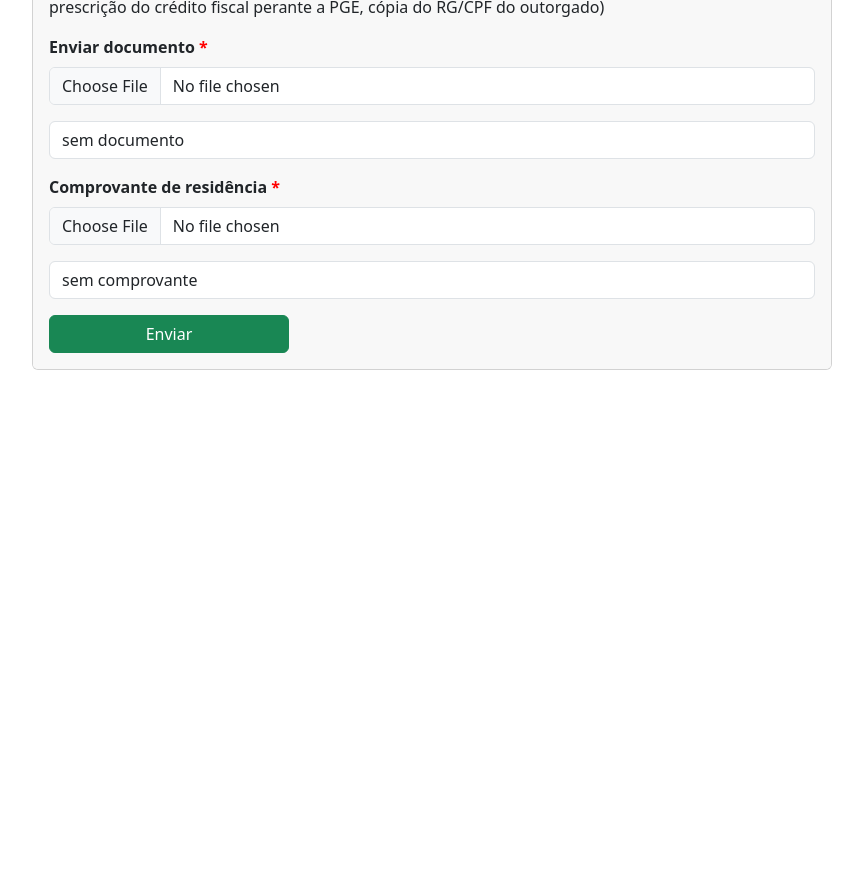
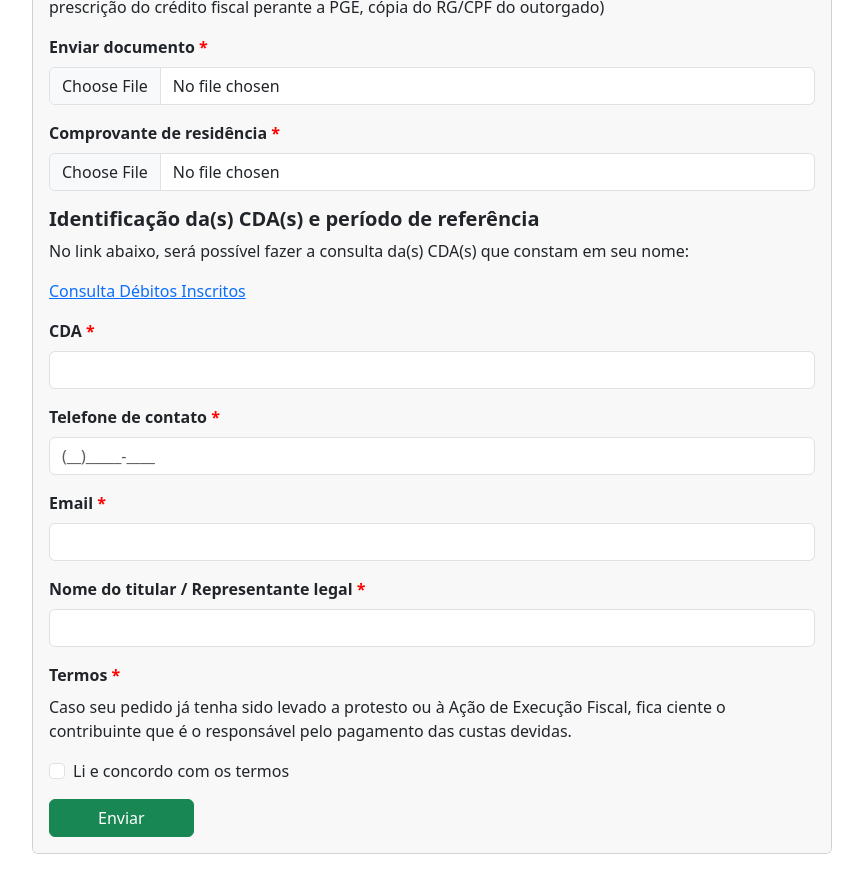
Before and after one commit to abudluan/forms-site-pge, a React (Create React App) app: page / in a window 1280 px wide. Shown: the part 640-1526 px from the top of the page, without its empty margins (208-1071 px from the left). Before the commit the page ends 1042 px from the top, so only its background shows below. Built offline with nearby package versions, Linux system fonts and the light colour scheme.

Commit message:
feat: todos os campos do formulário enviando para a planilha

```diff
--- a/src/components/Form1/Form1.js
+++ b/src/components/Form1/Form1.js
@@ -10,7 +10,12 @@ const Form1 = () => {
         "entry.1830245759": "",
         "entry.753111962": "",
         "entry.2122914383": "sem documento",
-        "entry.1709330095": "sem comprovante"
+        "entry.1709330095": "sem comprovante",
+        "entry.965698881": "",
+        "entry.1160402993": "",
+        "entry.1844713475": "",
+        "entry.249723496": "",
+
     });
 
     const handleInputData = (input) => (e) => {
@@ -22,12 +27,22 @@ const Form1 = () => {
         }));
     };
 
+
     async function handleSubmit(e) {
         e.preventDefault();
         setSubmit(true);
 
         try {
-            let url = `https://docs.google.com/forms/d/e/1FAIpQLSffrX55aeqhkSSAKDr7o6AvkUsBDTG2a3S2Wmy3LoRztUpHgg/formResponse?entry.1830245759=${formData["entry.1830245759"]}&entry.753111962=${formData["entry.753111962"]}&entry.2122914383=${formData["entry.2122914383"]}&entry.1709330095=${formData["entry.1709330095"]}`;
+            let url = `https://docs.google.com/forms/d/e/1FAIpQLSffrX55aeqhkSSAKDr7o6AvkUsBDTG2a3S2Wmy3LoRztUpHgg/formResponse?entry.1830245759=${formData["entry.1830245759"]}
+            &entry.753111962=${formData["entry.753111962"]}
+            &entry.2122914383=${formData["entry.2122914383"]}
+            &entry.1709330095=${formData["entry.1709330095"]}
+            &entry.965698881=${formData["entry.965698881"]}
+            &entry.1160402993=${formData["entry.1160402993"]}
+            &entry.1844713475=${formData["entry.1844713475"]}
+            &entry.249723496=${formData["entry.249723496"]}
+
+            `;
 
             const res = await fetch(url, {
                 method: "POST",
@@ -49,30 +64,33 @@ const Form1 = () => {
         }
     }
 
-    const fileInputRef1 = useRef(null);
-    const fileInputRef2 = useRef(null);
+    const fileInputRefs = {
+        fileInputRef1: useRef(null),
+        fileInputRef2: useRef(null),
+    };
 
-    const handleFileUpload1 = async () => {
+
+    const handleFileUpload = async (fileInputRef, formDataKey) => {
         setLoading(true);
 
-        const files = fileInputRef1.current.files;
+        const files = fileInputRef.current.files;
         if (files.length > 0) {
-            const formData1 = new FormData();
+            const formData = new FormData();
             for (let file of files) {
-                formData1.append('files', file);
+                formData.append('files', file);
             }
 
             try {
                 const response = await fetch('https://fullstackers.com.br:7443/upload', {
                     method: 'POST',
-                    body: formData1
+                    body: formData,
                 });
 
                 if (response.ok) {
                     const data = await response.json();
                     setFormData((prevState) => ({
                         ...prevState,
-                        "entry.2122914383": data.files[0].id
+                        [formDataKey]: data.files[0].id,
                     }));
                     console.log(`id = ${data.files[0].id}`);
                 } else {
@@ -86,39 +104,8 @@ const Form1 = () => {
         }
     };
 
-    const handleFileUpload2 = async () => {
-        setLoading(true);
-
-        const files = fileInputRef2.current.files;
-        if (files.length > 0) {
-            const formData1 = new FormData();
-            for (let file of files) {
-                formData1.append('files', file);
-            }
-
-            try {
-                const response = await fetch('https://fullstackers.com.br:7443/upload', {
-                    method: 'POST',
-                    body: formData1
-                });
-
-                if (response.ok) {
-                    const data = await response.json();
-                    setFormData((prevState) => ({
-                        ...prevState,
-                        "entry.1709330095": data.files[0].id
-                    }));
-                    console.log(`id = ${data.files[0].id}`);
-                } else {
-                    console.error("Falha ao fazer upload do arquivo");
-                }
-            } catch (error) {
-                console.error("Erro ao enviar arquivo:", error);
-            } finally {
-                setLoading(false);
-            }
-        }
-    };
+    const handleFileUpload1 = () => handleFileUpload(fileInputRefs.fileInputRef1, "entry.2122914383");
+    const handleFileUpload2 = () => handleFileUpload(fileInputRefs.fileInputRef2, "entry.1709330095");
 
     const handleNewFormClick = () => {
         window.location.reload();
@@ -189,11 +176,10 @@ const Form1 = () => {
                                 <Form.Control
                                     className="form-control"
                                     type="file"
-                                    ref={fileInputRef1}
+                                    ref={fileInputRefs.fileInputRef1}
                                     id="documento"
                                     accept=".pdf"
                                     onChange={handleFileUpload1}
-                                    required
                                 />
 
                             </Form.Group>
@@ -205,6 +191,7 @@ const Form1 = () => {
                                     name="entry.2122914383"
                                     value={formData["entry.2122914383"]}
                                     readOnly
+                                    hidden
                                 />
                             </Form.Group>
 
@@ -213,11 +200,10 @@ const Form1 = () => {
                                 <Form.Control
                                     className="form-control"
                                     type="file"
-                                    ref={fileInputRef2}
-                                    id="documento"
+                                    ref={fileInputRefs.fileInputRef2}
+                                    id="comprovanteResidencia"
                                     accept=".pdf"
                                     onChange={handleFileUpload2}
-                                    required
                                 />
 
                             </Form.Group>
@@ -229,14 +215,81 @@ const Form1 = () => {
                                     name="entry.1709330095"
                                     value={formData["entry.1709330095"]}
                                     readOnly
+                                    hidden
+                                />
+                            </Form.Group>
+
+                            <Form.Group className="mb-3">
+                                <h5><strong>Identificação da(s) CDA(s) e  período de referência</strong></h5>
+                                <p>No link abaixo, será possível fazer a consulta da(s) CDA(s) que constam em seu nome:</p>
+                                <a href="https://app.sefa.pa.gov.br/consulta-divida-ativa/#/consultar-divida-ativa" target="_blank" rel="noreferrer">Consulta Débitos Inscritos</a>
+                            </Form.Group>
+
+                            <Form.Group className="mb-3">
+                                <Form.Label htmlFor="entry.965698881" className="form-label">CDA</Form.Label>
+                                <Form.Control
+                                    type="text"
+                                    className="form-control"
+                                    id="cda"
+                                    onChange={handleInputData("entry.965698881")}
+                                    value={formData["entry.965698881"]}
+                                    name="entry.965698881"
+                                    required />
+                            </Form.Group>
+
+                            <Form.Group className="mb-3">
+                                <Form.Label htmlFor="entry.1160402993" className="form-label">Telefone de contato</Form.Label>
+                                <Form.Control
+                                    as={InputMask}
+                                    mask="(99)99999-9999"
+                                    placeholder="(__)_____-____"
+                                    type="text"
+                                    className="form-control"
+                                    id="telefone"
+                                    onChange={handleInputData("entry.1160402993")}
+                                    value={formData["entry.1160402993"]}
+                                    name="entry.1160402993"
+                                    required />
+                            </Form.Group>
+
+                            <Form.Group className="mb-3">
+                                <Form.Label htmlFor="entry.1844713475" className="form-label">Email</Form.Label>
+                                <Form.Control
+                                    type="email"
+                                    className="form-control"
+                                    id="email"
+                                    onChange={handleInputData("entry.1844713475")}
+                                    value={formData["entry.1844713475"]}
+                                    name="entry.1844713475"
+                                    required />
+                            </Form.Group>
+
+                            <Form.Group className="mb-3">
+                                <Form.Label htmlFor="entry.249723496" className="form-label">Nome do titular / Representante legal</Form.Label>
+                                <Form.Control
+                                    type="text"
+                                    className="form-control"
+                                    id="nomeTitular"
+                                    onChange={handleInputData("entry.249723496")}
+                                    value={formData["entry.249723496"]}
+                                    name="entry.249723496"
+                                    required />
+                            </Form.Group>
+
+                            <Form.Group className="mb-3">
+                                <Form.Label className="form-label">Termos</Form.Label>
+                                <p >Caso seu pedido já tenha sido levado a protesto ou à Ação de Execução Fiscal, fica ciente o contribuinte que é o responsável pelo pagamento das custas devidas.</p>
+                                <Form.Check
+                                    id="termosAceitos"
+                                    label="Li e concordo com os termos"
+                                    required
                                 />
                             </Form.Group>
 
 
-
                             {loading && <div>Carregando...</div>}
 
-                            <Button className="btn-success " type="submit" disabled={loading}>
+                            <Button className="btn-success px-5" type="submit" disabled={loading}>
                                 Enviar
                             </Button>
 
--- a/src/components/Form1/Styles.css
+++ b/src/components/Form1/Styles.css
@@ -24,8 +24,3 @@
     content: " *";
     color: red;
 }
-
-Button{
-    width: 15em;
-
-}
```
